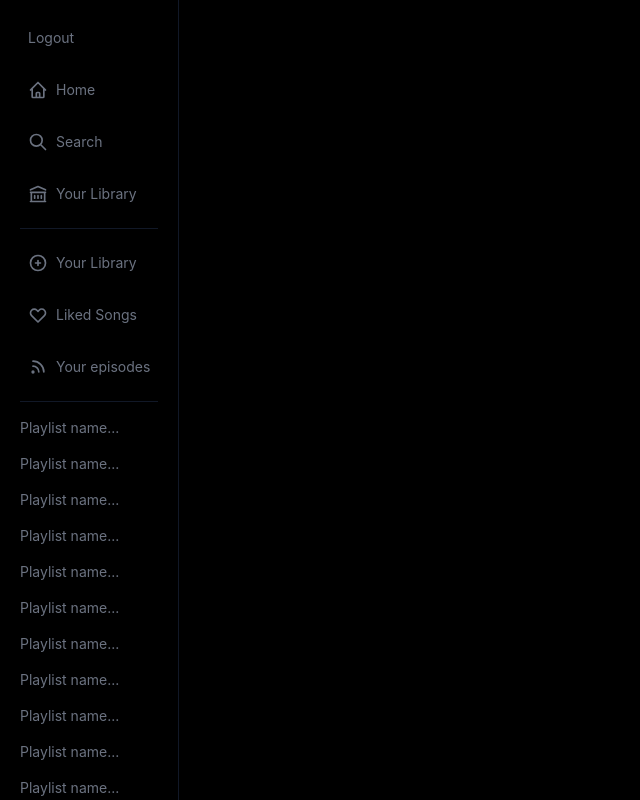
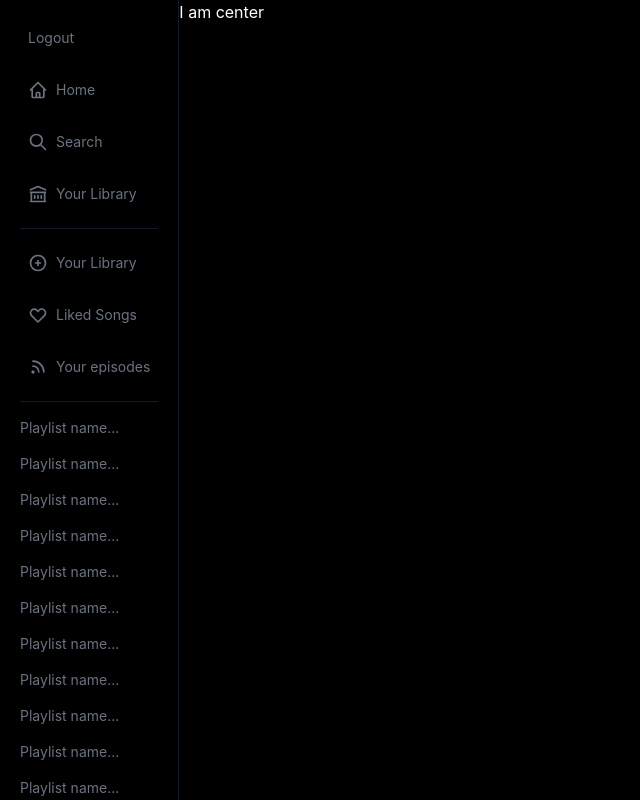
Before and after one commit to Mogakamo/spotify-s-clone, a Next.js app: page / in a window 1280 px wide. Shown: the whole page, without its empty margins (0-640 px from the left). Built offline with nearby package versions, Linux system fonts and the light colour scheme; no server answers.

Commit message:
work in progress...

```diff
--- a/components/Center.js
+++ b/components/Center.js
@@ -2,7 +2,7 @@ import React from 'react'
 
 function Center() {
     return (
-        <div className='flex flex-grow'>
+        <div className='flex text-white flex-grow'>
             <h1>I am center</h1>
         </div>
     )
--- a/components/Sidebar.js
+++ b/components/Sidebar.js
@@ -13,7 +13,7 @@ function Sidebar() {
   const { data: session, status } = useSession();
 
   return (
-    <div className="text-gray-500 p-5 sm:text-sm border-r border-gray-900 overscroll-y-scroll">
+    <div className="text-gray-500 p-5 sm:text-sm border-r border-gray-900 overf">
       <div className="space-y-4">
         <button
           className="flex p-2 items-center space-x-2 hover:text-white"
@@ -62,6 +62,10 @@ function Sidebar() {
         <p className="cursor-pointer hover:text-white">Playlist name...</p>
         <p className="cursor-pointer hover:text-white">Playlist name...</p>
         <p className="cursor-pointer hover:text-white">Playlist name...</p>
+        <p className="cursor-pointer hover:text-white">Playlist name...</p>
+        <p className="cursor-pointer hover:text-white">Playlist name...</p>
+        <p className="cursor-pointer hover:text-white">Playlist name...</p>
+        <p className="cursor-pointer hover:text-white">Playlist name...</p>
       </div>
     </div>
   );
```
